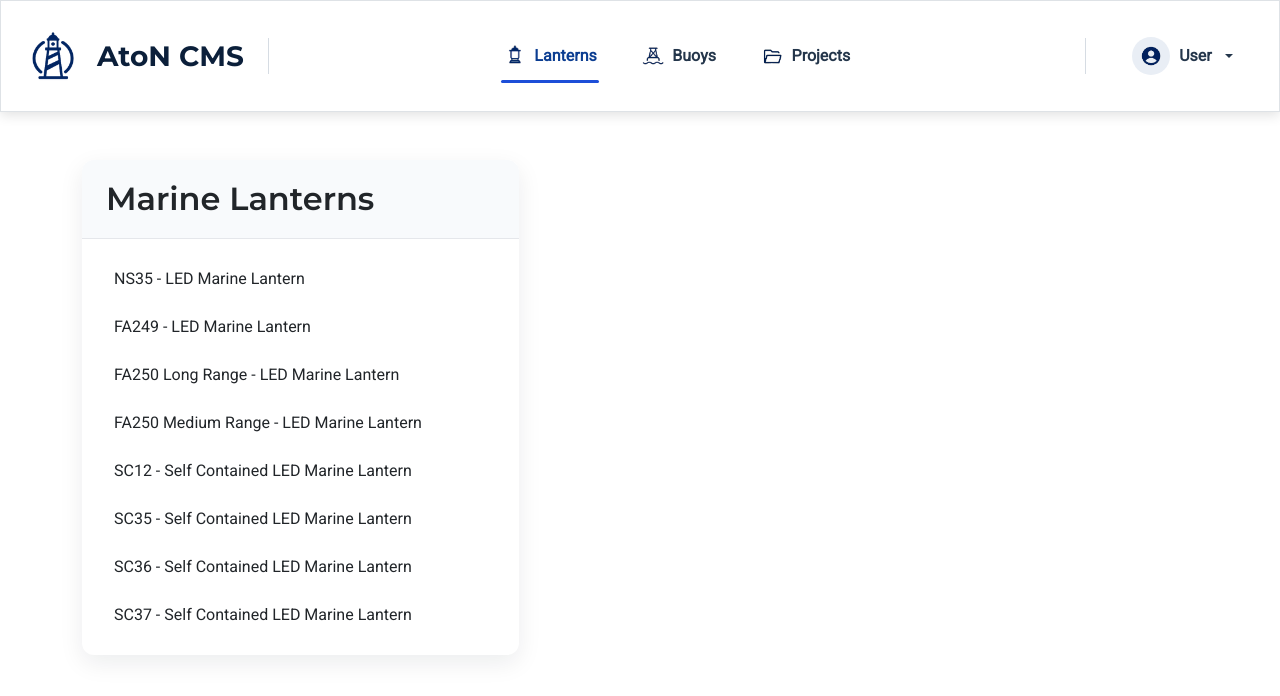
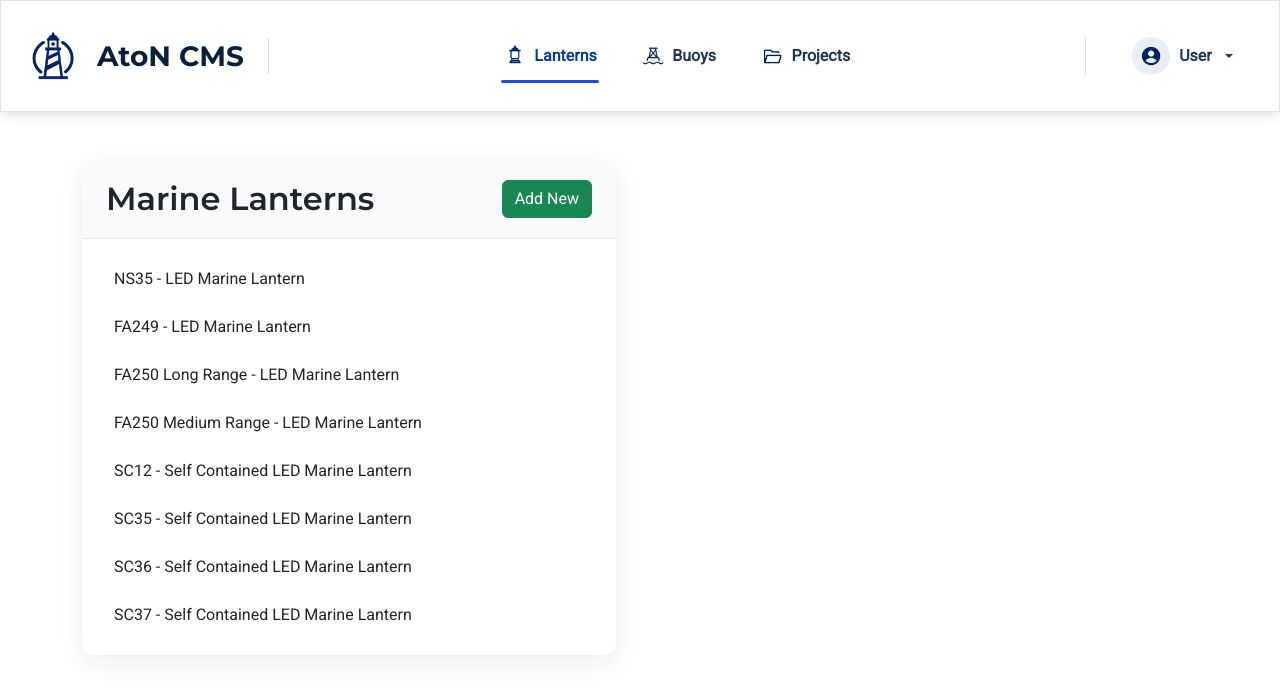
Before and after one commit to alfonsoscudiero/aton-cms, an Angular app: page / in a window 1280 px wide. Shown: the top 696 px of the page. Built offline with nearby package versions, Linux system fonts and the light colour scheme.

Commit message:
Add New button and improve lantern list UI

```diff
--- a/src/app/lanterns/lantern-list/lantern-list.html
+++ b/src/app/lanterns/lantern-list/lantern-list.html
@@ -1,6 +1,10 @@
 <div class="card">
-  <div class="card-header">
+    <div class="card-header d-flex justify-content-between align-items-center">
     <h2>Marine Lanterns</h2>
+
+    <button class="btn btn-success">
+      Add New
+    </button>
   </div>
 
   <div class="card-body">
--- a/src/app/lanterns/lanterns.html
+++ b/src/app/lanterns/lanterns.html
@@ -1,12 +1,12 @@
 <div class="container mt-5">
   <div class="row g-5">
-    <div class="col-md-5">
+    <div class="col-md-6">
       <aton-lantern-list
         (lanternSelected)="onLanternSelected($event)">
       </aton-lantern-list>
     </div>
 
-    <div class="col-md-7">
+    <div class="col-md-4">
       <aton-lantern-detail
         [lantern]="selectedLantern">
       </aton-lantern-detail>
--- a/src/app/lanterns/lanterns.ts
+++ b/src/app/lanterns/lanterns.ts
@@ -12,6 +12,7 @@
   selectedLantern?: Lantern;
 
   onLanternSelected(lantern: Lantern): void {
+    // console.log('Selected lantern:', lantern);
     this.selectedLantern = lantern;
   }
 
```
